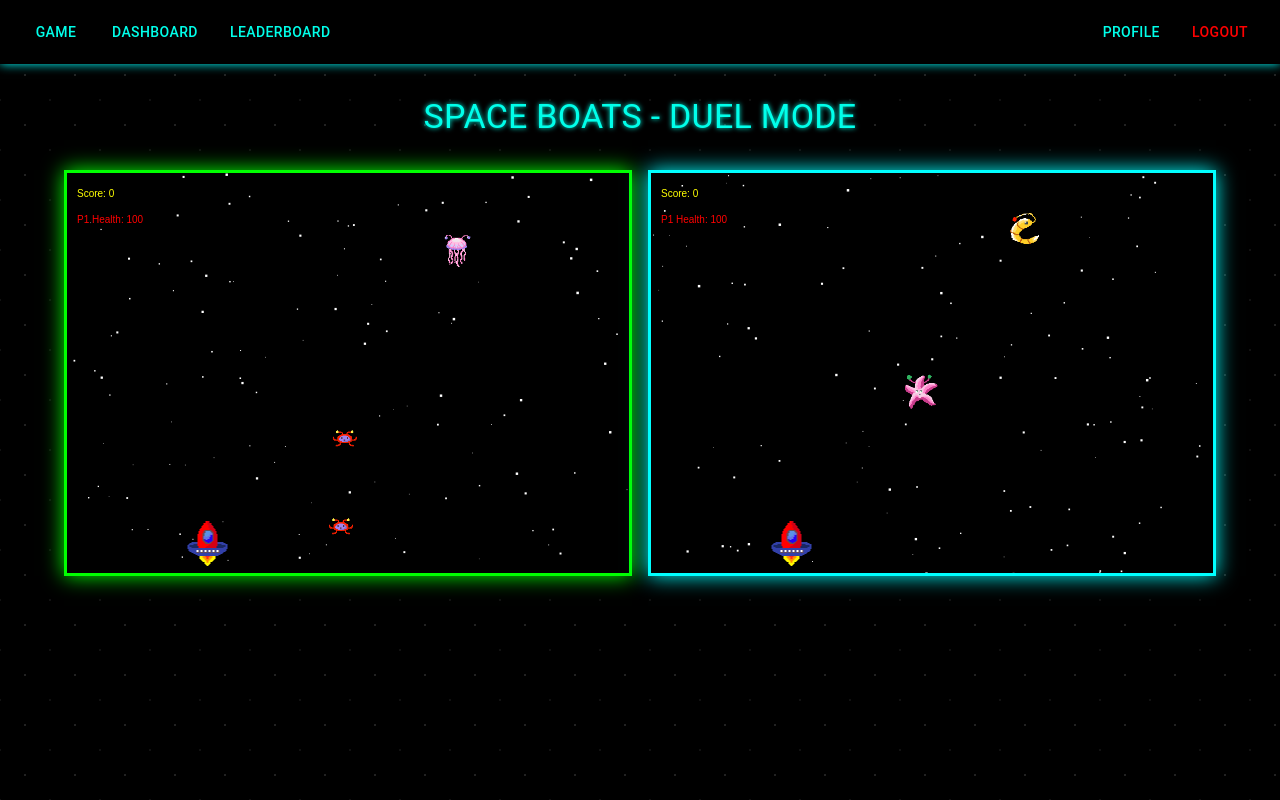
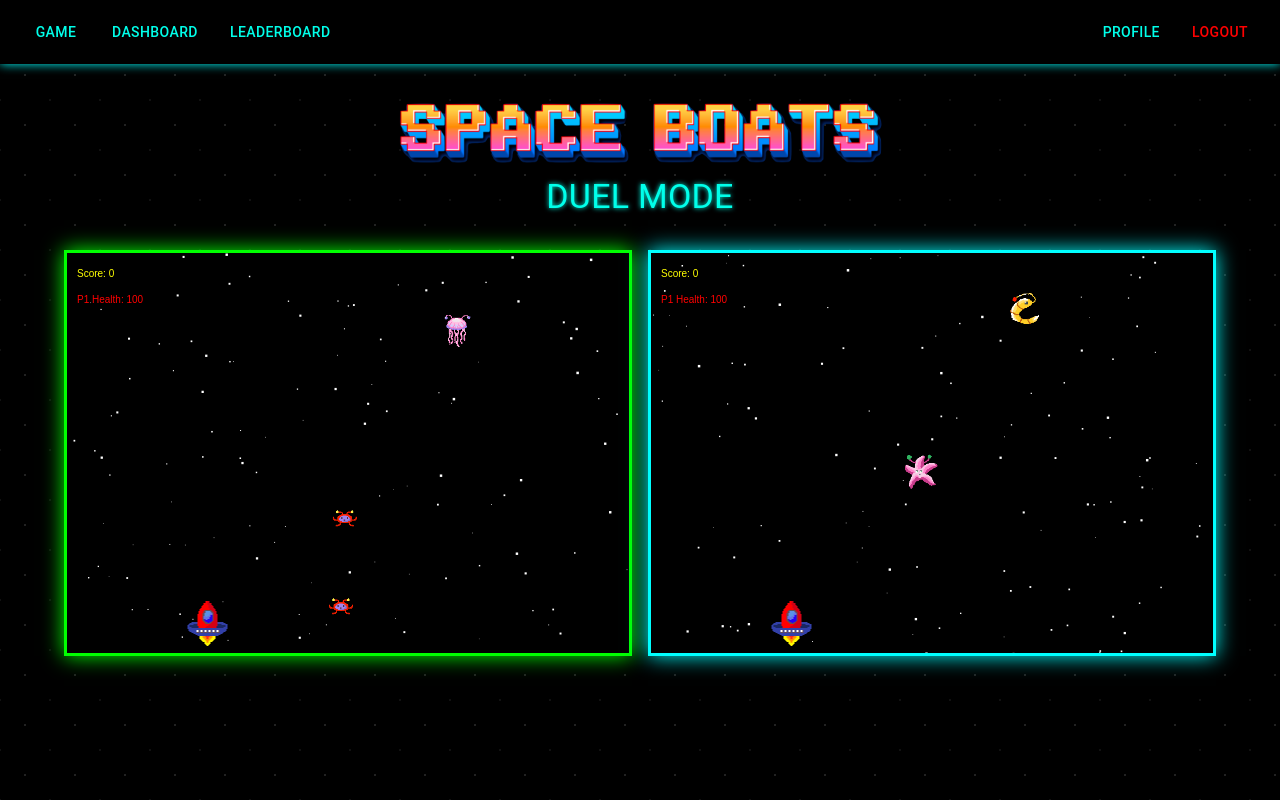
Before and after one commit to LPerez21/SPACE-BOATS, a React (Vite) app in the folder client/: page /gameplay in a window 1280 px wide. Built offline with nearby package versions, Linux system fonts and the light colour scheme; sample sign-in values are in the browser's storage.

Commit message:
added logo to multiple pages

```diff
--- a/client/src/pages/Coop.jsx
+++ b/client/src/pages/Coop.jsx
@@ -2,18 +2,25 @@ import React from 'react';
 import { Container, Typography, Box, Button } from '@mui/material';
 import { useNavigate } from 'react-router-dom';
 import GameData from '../components/GameData';
+import Logo2 from '/logo2.png'
+
 
 export default function CoOp() {
   const navigate = useNavigate();
 
   return (
     <Container maxWidth="md" sx={{ mt: 4, textAlign: 'center' }}>
+      <img
+        src={Logo2}
+        alt="Logo"
+        style={{ width: '500px', mt: '-200px', mb: '-100px' }}
+     />
       <Typography
         variant="h4"
         gutterBottom
         sx={{ fontFamily: 'Press Start 2P', color: '#00ffea', textShadow: '0 0 5px #00ffea' }}
       >
-        SPACE BOATS - CO-OP MODE
+        CO-OP MODE
       </Typography>
 
       <Box
--- a/client/src/pages/Duel.jsx
+++ b/client/src/pages/Duel.jsx
@@ -1,16 +1,23 @@
 import React from 'react';
 import { Container, Typography, Box } from '@mui/material';
 import GameData from '../components/GameData';
+import Logo2 from '/logo2.png'
+
 
 export default function Duel() {
   return (
     <Container maxWidth="lg" sx={{ mt: 4, textAlign: 'center' }}>
+          <img
+              src={Logo2}
+              alt="Logo"
+              style={{ width: '500px', mt: '-200px', mb: '-100px' }}
+           />
       <Typography
         variant="h4"
         gutterBottom
         sx={{ fontFamily: 'Press Start 2P', color: '#00ffea', textShadow: '0 0 5px #00ffea' }}
       >
-        SPACE BOATS - DUEL MODE
+        DUEL MODE
       </Typography>
 
       <Box
--- a/client/src/pages/GamePage.jsx
+++ b/client/src/pages/GamePage.jsx
@@ -1,17 +1,23 @@
 import React from 'react';
 import { Container, Typography, Box, Button } from '@mui/material';
 import GamePlayButtons from '../components/GamePlayButtons';
+import Logo2 from '/logo2.png'
 
 export default function GamePage() {
 
   return (
     <Container maxWidth="md" sx={{ mt: 4, textAlign: 'center' }}>
+            <img
+        src={Logo2}
+        alt="Logo"
+        style={{ width: '700px', mt: '20px', mb: '-50px' }}
+     />
       <Typography
         variant="h4"
         gutterBottom
         sx={{ fontFamily: 'Press Start 2P', color: '#00ffea', textShadow: '0 0 5px #00ffea' }}
       >
-        SPACE BOATS
+        CHOOSE YOUR GAME MODE
       </Typography>
 
       <Box sx={{ mt: 4 }}>
--- a/client/src/pages/LeaderboardPage.jsx
+++ b/client/src/pages/LeaderboardPage.jsx
@@ -6,6 +6,8 @@ import {
 } from '@mui/material';
 import { useNavigate } from 'react-router-dom';
 import Leaderboard from '../components/Leaderboard';
+import Logo2 from '/logo2.png'
+
 
 export default function LeaderboardPage() {
   const [scores, setScores] = useState([]);
--- a/client/src/pages/SinglePlayer.jsx
+++ b/client/src/pages/SinglePlayer.jsx
@@ -2,18 +2,24 @@ import React from 'react';
 import { Container, Typography, Box, Button } from '@mui/material';
 import { useNavigate } from 'react-router-dom';
 import GameData from '../components/GameData';
+import Logo2 from '/logo2.png'
 
 export default function SinglePlayer() {
   const navigate = useNavigate();
 
   return (
     <Container maxWidth="md" sx={{ mt: 4, textAlign: 'center' }}>
+      <img
+        src={Logo2}
+        alt="Logo"
+        style={{ width: '500px', mt: '-200px', mb: '-100px' }}
+     />
            <Typography
              variant="h4"
              gutterBottom
              sx={{ fontFamily: 'Press Start 2P', color: '#00ffea', textShadow: '0 0 5px #00ffea' }}
            >
-        SPACE BOATS - SINGLE PLAYER
+        SINGLE PLAYER MODE
            </Typography>
 
       <Box
```
Lines whose indentation alone changed are shown as unchanged.
